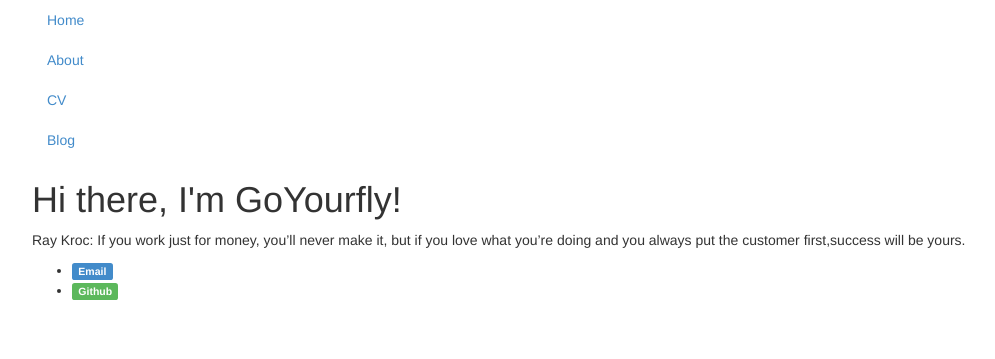
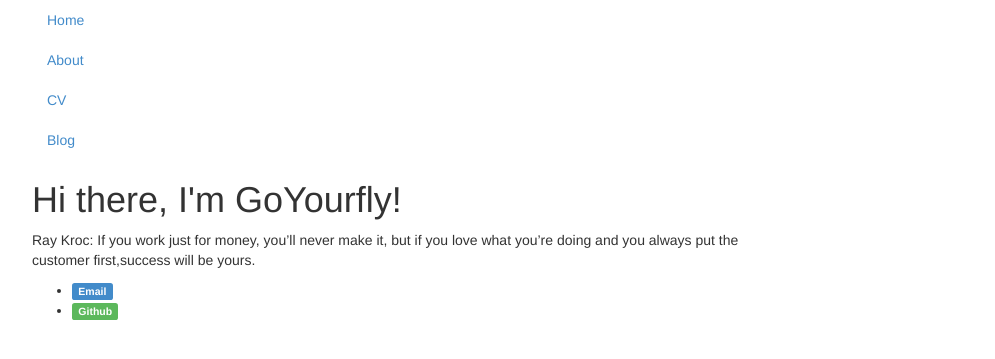
Before and after one commit to goyourfly/goyourfly.github.io, a Jekyll site: the page built from index.html, in a window 1280 px wide. Shown: the top 359 px of the page, without its empty margins (38-1033 px from the left). Built offline with Jekyll 4.4.1, drawn with Linux system fonts in a browser that asks for light colours.

Commit message:
Update default.html

```diff
--- a/_layouts/default.html
+++ b/_layouts/default.html
@@ -14,7 +14,8 @@
 		</head>
 		<body>
 		<div class="container">
-
+			<div class="row">
+				<div class="col-xs-12 col-md-8">
 			<ul class="nav">
 				<li class="active"><a href="/">Home</a></li>
 		       		<li><a href="/about">About</a></li>
@@ -32,6 +33,8 @@
 	        		<li><a class="label label-success" href="https://github.com/goyourfly">Github</a></li>
 			</ul>
 			</footer>
+				</div>
+			</div>
 			</div><!-- /.container -->
 		</body>
 	</html>
```
